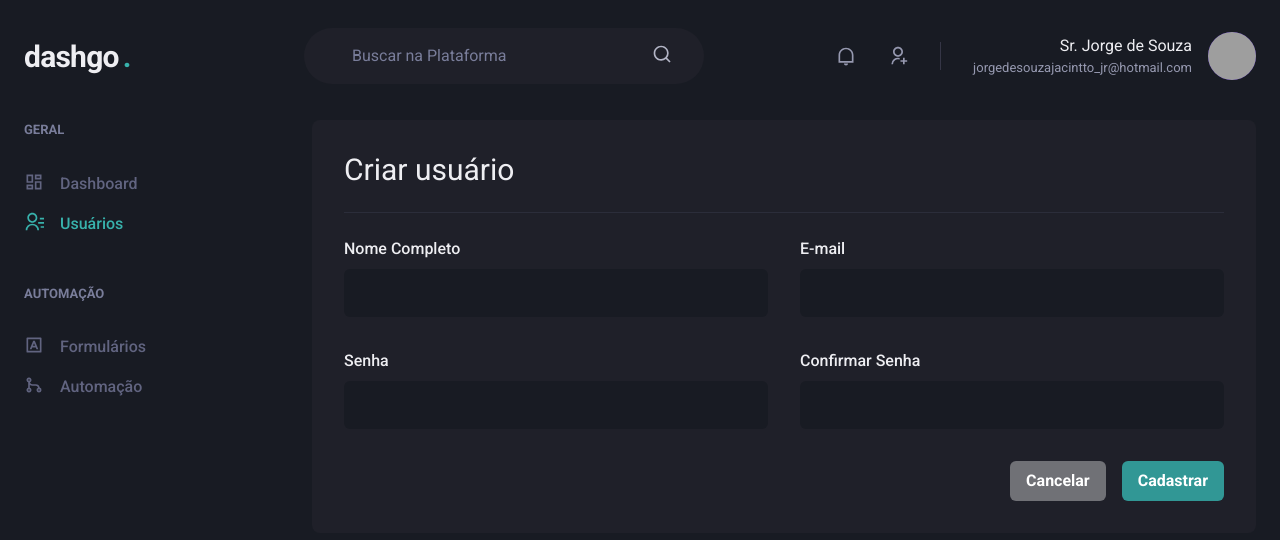
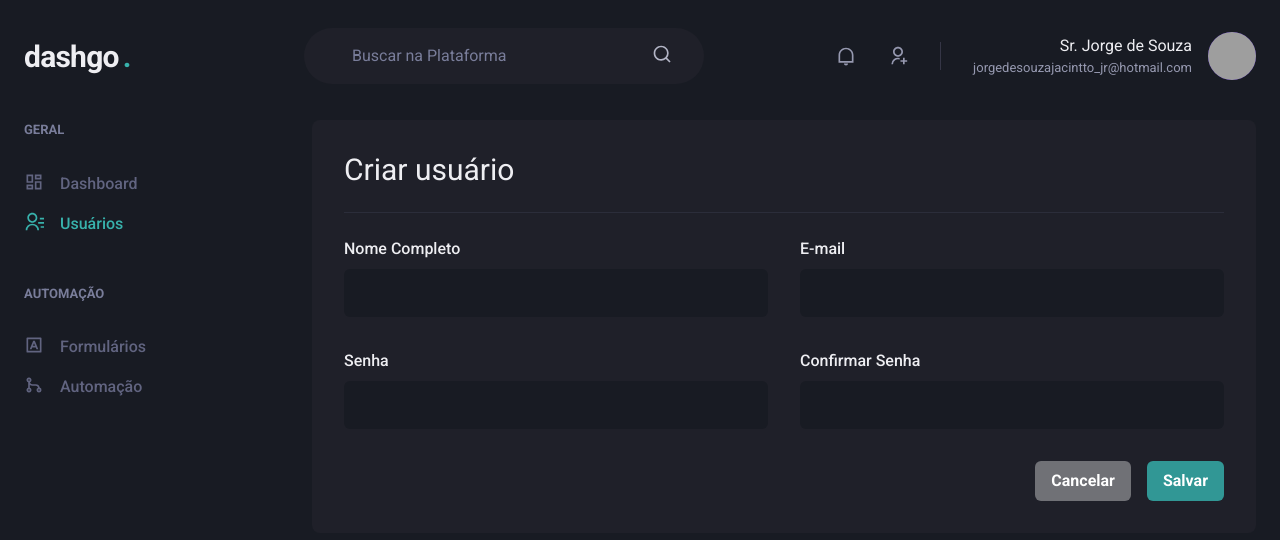
Before and after one commit to srsouzaj/dashgo, a Next.js app: page /users/create in a window 1280 px wide. Shown: the top 540 px of the page. Built offline with nearby package versions, Linux system fonts and the light colour scheme; grey boxes are pictures that could not be loaded.

Commit message:
Fix: Bug do nome

```diff
--- a/src/pages/users/create.tsx
+++ b/src/pages/users/create.tsx
@@ -21,7 +21,7 @@ import Sidebar from "../../components/Sidebar";
 
 type CreateUserFormData = {
   name: string;
-  email: string
+  email: string;
   password: string;
   password_confirmation: string;
 }
@@ -29,7 +29,7 @@ type CreateUserFormData = {
 const CreateUserFormSchema = yup.object().shape({
   name: yup.string().required("Nome Obrigatório"),
   email: yup.string().required("E-mail Obrigatório").email("E-mail Inválido"),
-  password: yup.string().required("Senha Obrigatória").min(6, "a senha precisa ter, no mínimo, 6 caracteres"),
+  password: yup.string().required("Senha Obrigatória").min(6, "No mínimo 6 caracteres"),
   password_confirmation: yup.string().oneOf([
     null, yup.ref('password')
   ], "As senha precisam ser iguais"),
@@ -71,14 +71,17 @@ export default function CreateUser() {
             <SimpleGrid minChildWidth="240px" spacing={["6", "8"]} w="100%">
               <Input
                 name="name"
+                type="text"
                 label="Nome Completo"
                 error={errors.name}
-                {...register('name')} />
+                {...register('name')}
+              />
               <Input
                 name="email"
                 label="E-mail"
                 error={errors.email}
-                {...register('email')} />
+                {...register('email')}
+              />
             </SimpleGrid>
             <SimpleGrid minChildWidth="240px" spacing={["6", "8"]} w="100%">
               <Input
@@ -100,12 +103,12 @@ export default function CreateUser() {
           <Flex mt="8" justify="flex-end">
             <HStack spacing="4">
               <Link href="/users" passHref>
-                <Button type='submit' as="a" colorScheme="whiteAlpha"
+                <Button as="a" colorScheme="whiteAlpha"
 
-                  isLoading={formState.isSubmitting}
                 >Cancelar</Button>
               </Link>
-              <Button colorScheme="teal">Cadastrar</Button>
+              <Button type="submit" colorScheme="teal"
+                isLoading={formState.isSubmitting}>Salvar</Button>
             </HStack>
           </Flex>
 
```
